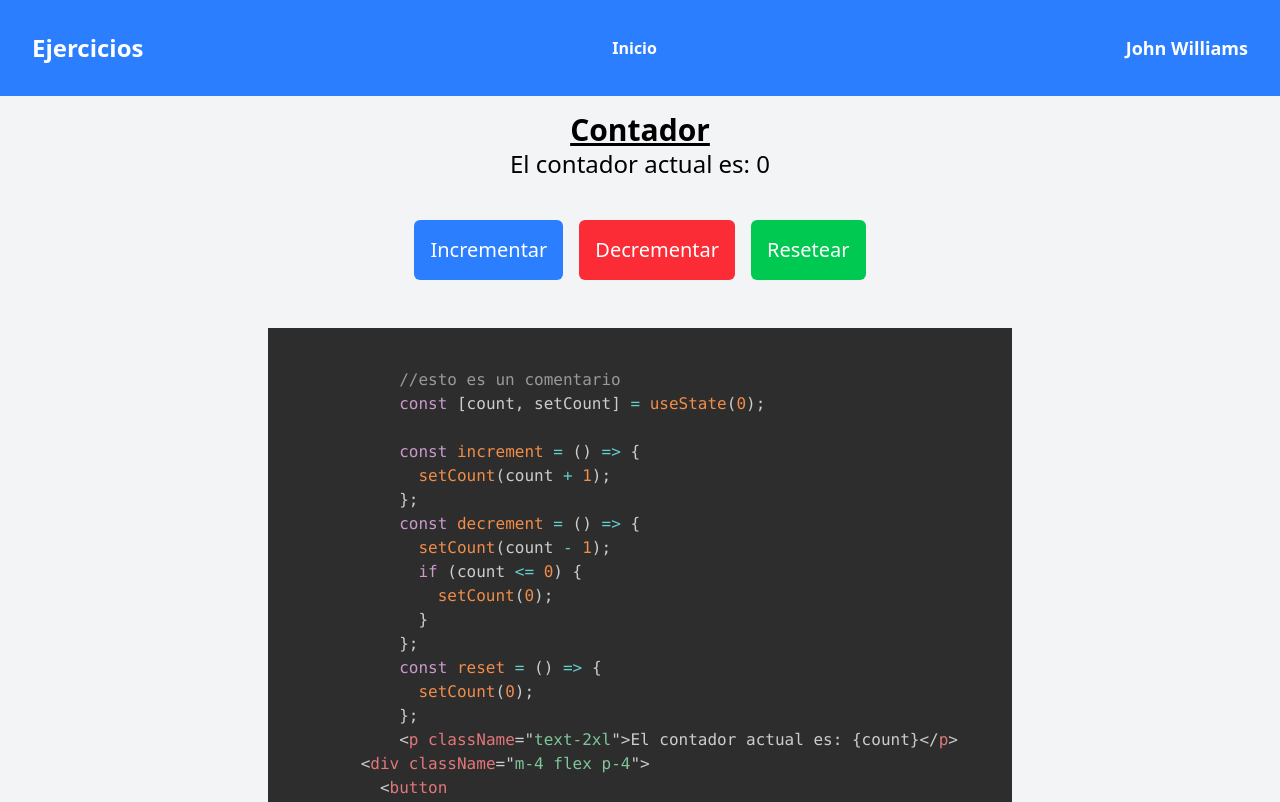
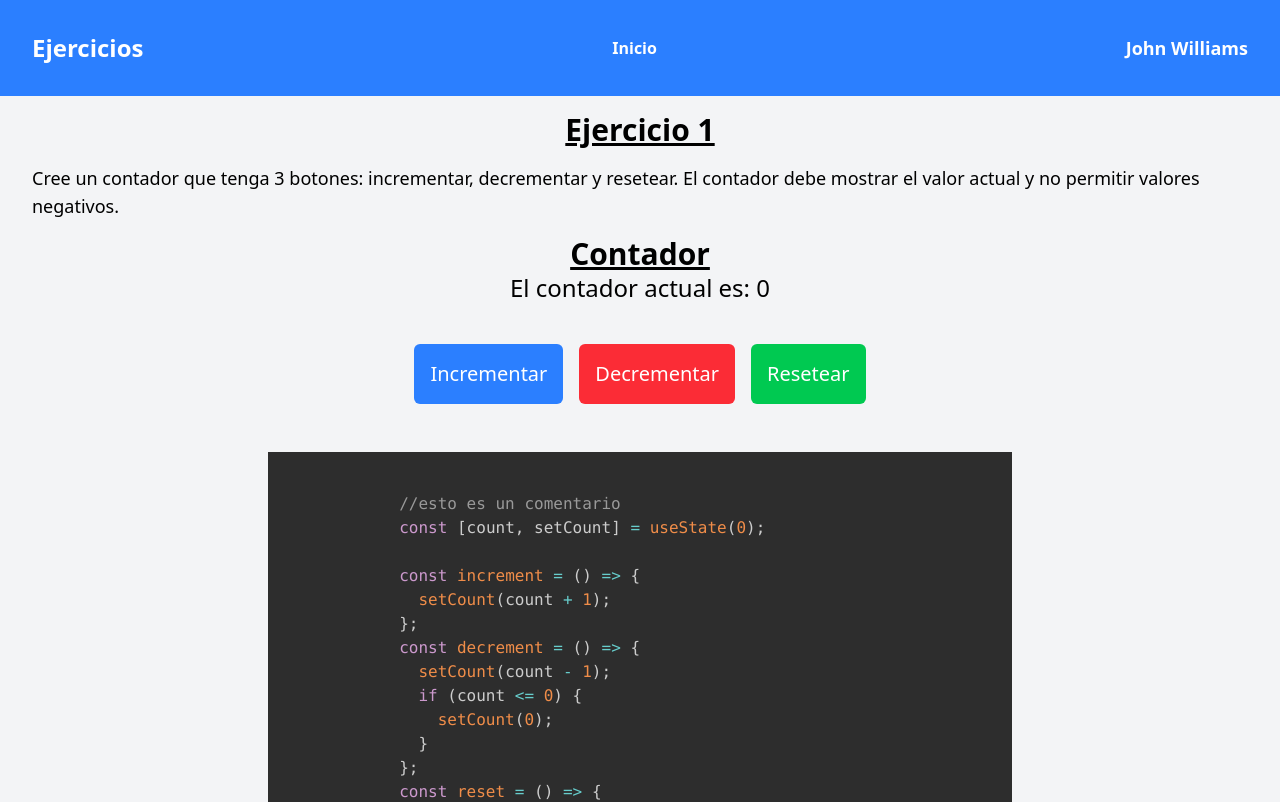
Before and after one commit to JohnMachaca/micro-react-exercises, a React (Vite) app: page /contador in a window 1280 px wide. Shown: the top 802 px of the page. Built offline with nearby package versions, Linux system fonts and the light colour scheme.

Commit message:
mejorando el ejercicio

```diff
--- a/src/excercises/Contador.jsx
+++ b/src/excercises/Contador.jsx
@@ -30,7 +30,13 @@ function Contador() {
     <div className="flex flex-col items-center justify-center min-h-screen">
       <Header />
       <main className="flex-grow container mx-auto bg-gray-100 p-4 flex flex-col items-center justify-center">
-        <h1 className="text-3xl font-bold underline">Contador</h1>
+        <h2 className="text-3xl font-bold underline">Ejercicio 1</h2>
+        <p className="text-lg m-4">
+          Cree un contador que tenga 3 botones: incrementar, decrementar y
+          resetear. El contador debe mostrar el valor actual y no permitir
+          valores negativos.
+        </p>
+        <h3 className="text-3xl font-bold underline">Contador</h3>
         <p className="text-2xl">El contador actual es: {count}</p>
         <div className="m-4 flex p-4">
           <button
```
